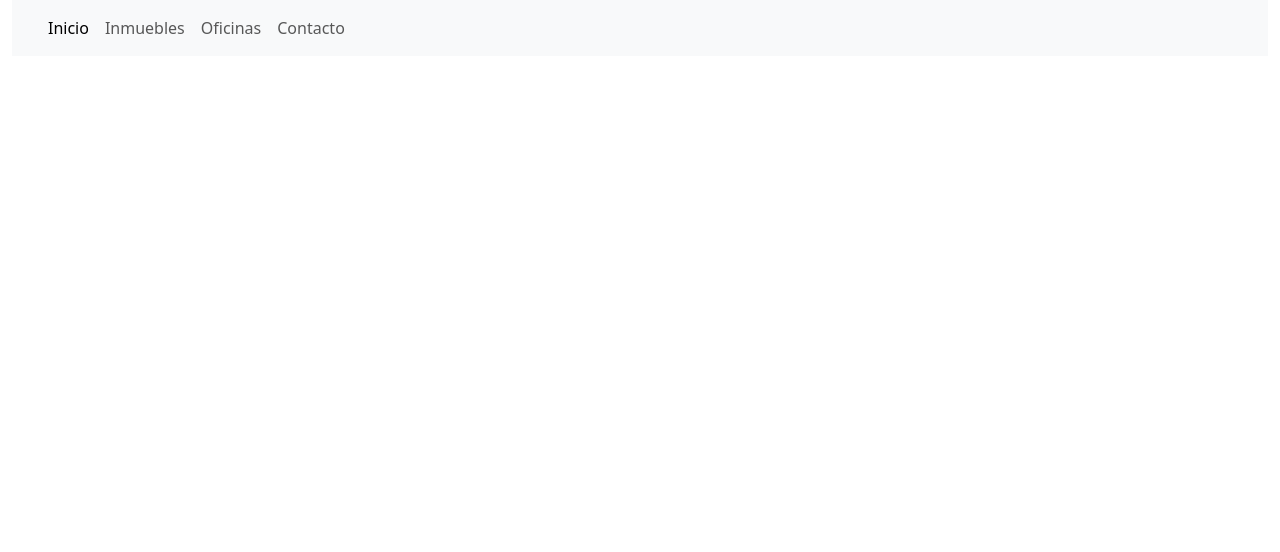
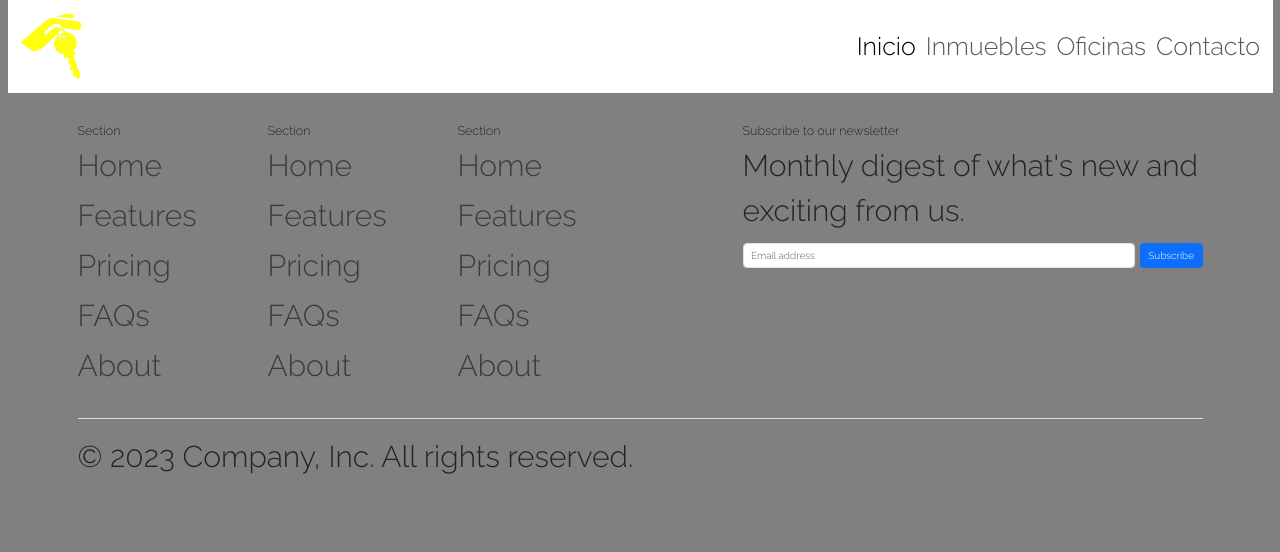
Before and after one commit to JosephPonce/prueba1, a plain HTML site: page index.html in a window 1280 px wide. Drawn offline with nearby package versions, Linux system fonts and the light colour scheme.

Commit message:
aniadiendo footer

```diff
--- a/CSS/style.css
+++ b/CSS/style.css
@@ -0,0 +1,34 @@
+@import url('https://fonts.googleapis.com/css2?family=Libre+Baskerville&family=Raleway:wght@300&display=swap');
+
+html {
+    font-size: 62.5%;
+}
+
+body {
+    background-color: grey;
+    font-family: 'Libre Baskerville', serif;
+font-family: 'Raleway', sans-serif;
+    font-size: 3rem;
+}
+
+
+
+
+
+/* header */
+header {
+    background-color: white;
+    background-blend-mode: color-burn;
+
+
+}
+.logo {
+    width: 80px;;
+}
+.logonav {
+    width: 40px;
+}
+.fuentenav {
+    font-size: 2.5rem;
+    padding-left: 3rem;
+}
--- a/index.html
+++ b/index.html
@@ -15,17 +15,17 @@
 <body class="container-fluid">
 
     <!-- Navbar -->
-    <header class="navbar navbar-expand-lg bg-body-tertiary">
+    <header class="navbar navbar-expand-lg">
         <div class="container-fluid">
             <a class="navbar-brand" href="index.html">
-                <img src="" alt="">
+                <img class="logo" src="img/logo.png" alt="logo">
             </a>
             <button class="navbar-toggler" type="button" data-bs-toggle="collapse" data-bs-target="#navbarNav"
                 aria-controls="navbarNav" aria-expanded="false" aria-label="Toggle navigation">
-                <span class="navbar-toggler-icon"></span>
+                <span class="navbar-toggler-img "> <img class="logonav" src="img/logonav.png" alt="logo de nav"></span>
             </button>
-            <nav class="collapse navbar-collapse" id="navbarNav">
-                <ul class="navbar-nav">
+            <nav class="collapse navbar-collapse text-end" id="navbarNav">
+                <ul class="navbar-nav fuentenav ms-auto">
                     <li class="nav-item">
                         <a class="nav-link active" aria-current="page" href="#"> Inicio </a>
                     </li>
@@ -42,6 +42,7 @@
             </nav>
         </div>
     </header>
+    <!-- end nav -->
 
 
 
@@ -57,9 +58,68 @@
 
 
 
+<!-- footer -->
+<div class="container">
+    <footer class="py-5">
+      <div class="row">
+        <div class="col-6 col-md-2 mb-3">
+          <h5>Section</h5>
+          <ul class="nav flex-column">
+            <li class="nav-item mb-2"><a href="#" class="nav-link p-0 text-body-secondary">Home</a></li>
+            <li class="nav-item mb-2"><a href="#" class="nav-link p-0 text-body-secondary">Features</a></li>
+            <li class="nav-item mb-2"><a href="#" class="nav-link p-0 text-body-secondary">Pricing</a></li>
+            <li class="nav-item mb-2"><a href="#" class="nav-link p-0 text-body-secondary">FAQs</a></li>
+            <li class="nav-item mb-2"><a href="#" class="nav-link p-0 text-body-secondary">About</a></li>
+          </ul>
+        </div>
 
+        <div class="col-6 col-md-2 mb-3">
+          <h5>Section</h5>
+          <ul class="nav flex-column">
+            <li class="nav-item mb-2"><a href="#" class="nav-link p-0 text-body-secondary">Home</a></li>
+            <li class="nav-item mb-2"><a href="#" class="nav-link p-0 text-body-secondary">Features</a></li>
+            <li class="nav-item mb-2"><a href="#" class="nav-link p-0 text-body-secondary">Pricing</a></li>
+            <li class="nav-item mb-2"><a href="#" class="nav-link p-0 text-body-secondary">FAQs</a></li>
+            <li class="nav-item mb-2"><a href="#" class="nav-link p-0 text-body-secondary">About</a></li>
+          </ul>
+        </div>
 
+        <div class="col-6 col-md-2 mb-3">
+          <h5>Section</h5>
+          <ul class="nav flex-column">
+            <li class="nav-item mb-2"><a href="#" class="nav-link p-0 text-body-secondary">Home</a></li>
+            <li class="nav-item mb-2"><a href="#" class="nav-link p-0 text-body-secondary">Features</a></li>
+            <li class="nav-item mb-2"><a href="#" class="nav-link p-0 text-body-secondary">Pricing</a></li>
+            <li class="nav-item mb-2"><a href="#" class="nav-link p-0 text-body-secondary">FAQs</a></li>
+            <li class="nav-item mb-2"><a href="#" class="nav-link p-0 text-body-secondary">About</a></li>
+          </ul>
+        </div>
 
+        <div class="col-md-5 offset-md-1 mb-3">
+          <form>
+            <h5>Subscribe to our newsletter</h5>
+            <p>Monthly digest of what's new and exciting from us.</p>
+            <div class="d-flex flex-column flex-sm-row w-100 gap-2">
+              <label for="newsletter1" class="visually-hidden">Email address</label>
+              <input id="newsletter1" type="text" class="form-control" placeholder="Email address">
+              <button class="btn btn-primary" type="button">Subscribe</button>
+            </div>
+          </form>
+        </div>
+      </div>
+
+      <div class="d-flex flex-column flex-sm-row justify-content-between py-4 my-4 border-top">
+        <p>&copy; 2023 Company, Inc. All rights reserved.</p>
+        <ul class="list-unstyled d-flex">
+          <li class="ms-3"><a class="link-body-emphasis" href="#"><svg class="bi" width="24" height="24"><use xlink:href="#twitter"/></svg></a></li>
+          <li class="ms-3"><a class="link-body-emphasis" href="#"><svg class="bi" width="24" height="24"><use xlink:href="#instagram"/></svg></a></li>
+          <li class="ms-3"><a class="link-body-emphasis" href="#"><svg class="bi" width="24" height="24"><use xlink:href="#facebook"/></svg></a></li>
+        </ul>
+      </div>
+    </footer>
+  </div>
+
+<!-- end footer -->
 
 
     <!-- BS -->
```
